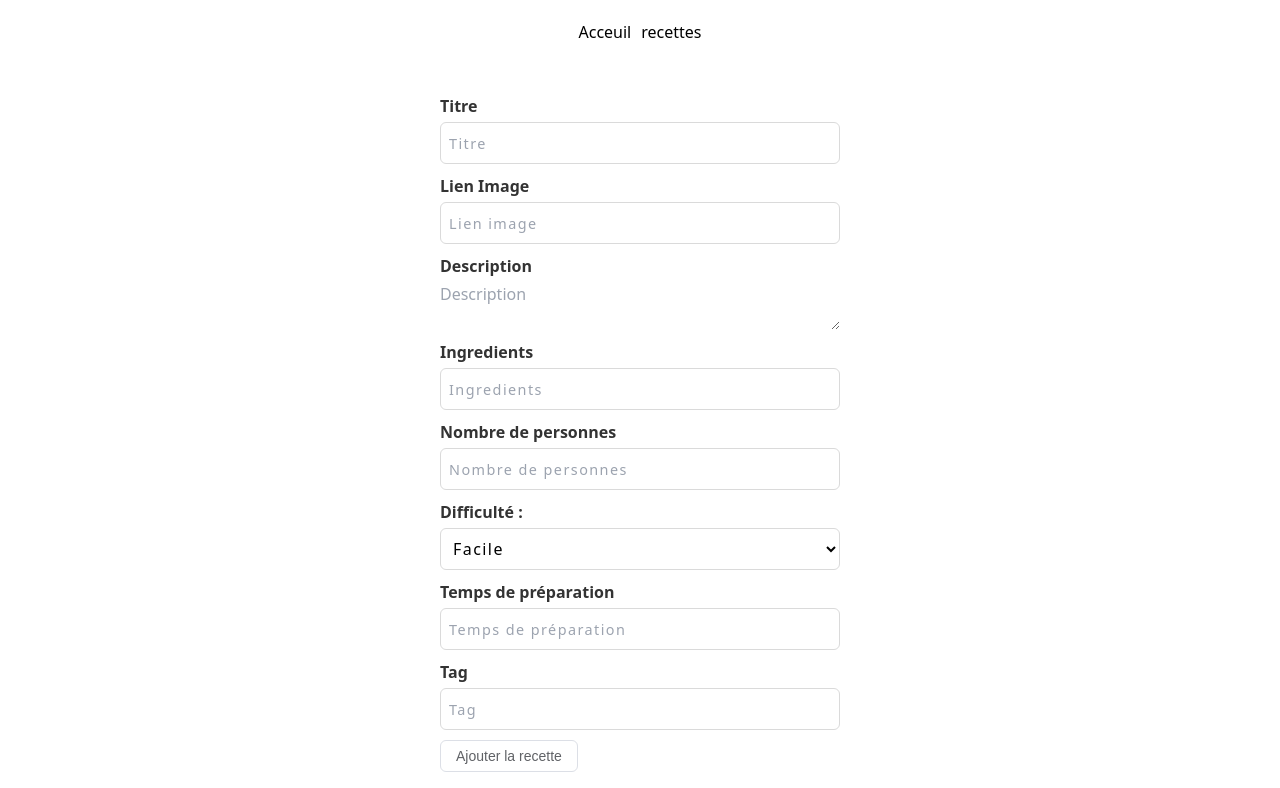
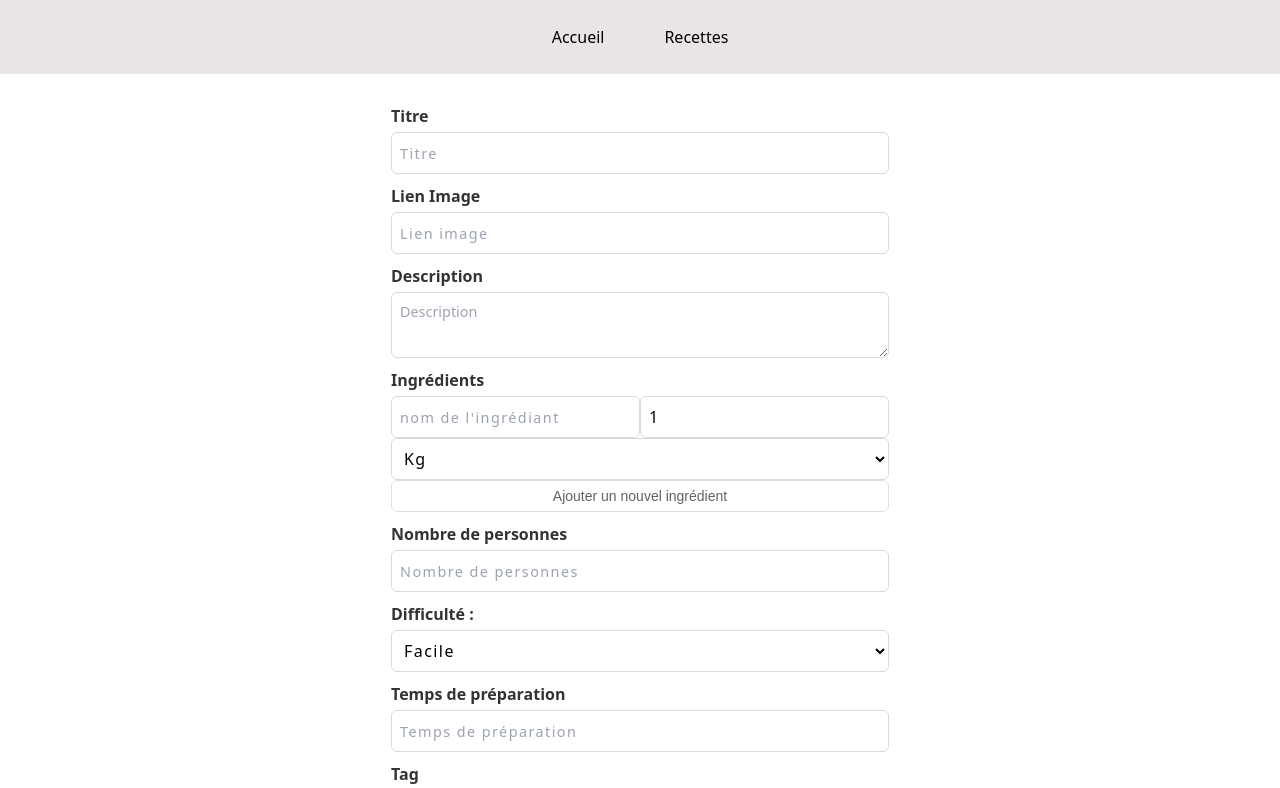
Before and after one commit to Dsaquel/recette-de-cuisine, a React (Vite) app: page /recipe in a window 1280 px wide. Shown: the top 788 px of the page. Built offline with nearby package versions, Linux system fonts and the light colour scheme.

Commit message:
add unit mesure

```diff
--- a/index.html
+++ b/index.html
@@ -5,6 +5,7 @@
     <link rel="icon" type="image/svg+xml" href="/vite.svg" />
     <meta name="viewport" content="width=device-width, initial-scale=1.0" />
     <title>Vite + React + TS</title>
+    <link rel="stylesheet" href="https://fonts.googleapis.com/css2?family=Material+Symbols+Outlined:opsz,wght,FILL,GRAD@48,400,0,0" />
   </head>
   <body>
     <div id="root"></div>
--- a/src/components/FormRecipe/FormRecipe.scss
+++ b/src/components/FormRecipe/FormRecipe.scss
@@ -1,5 +1,5 @@
 form {
-    max-width: 400px;
+    max-width: fit-content;
     margin: 0 auto;
 }
 
@@ -15,3 +15,58 @@ label {
     margin-bottom: 4px;
     color: #333;
 }
+
+.error {
+    color: var(--c-danger);
+}
+input,
+select {
+    border: 1px solid #dadada;
+    border-radius: 6px;
+    outline: 0;
+    background: transparent;
+    padding: 8px !important;
+    letter-spacing: 0.09rem;
+    &::placeholder {
+        color: #979797;
+        font-size: 0.9rem;
+    }
+}
+
+textarea {
+    border: 1px solid #dadada;
+    border-radius: 6px;
+    padding: 8px !important;
+    &::placeholder {
+        color: #979797;
+        font-size: 0.9rem;
+    }
+
+}
+
+input:disabled {
+    background: #f5f5f5;
+}
+
+.ingredient {
+    display: flex;
+    align-items: center;
+    gap: 10px;
+}
+
+.close {
+    font-size: 12px;
+    display: flex;
+    align-items: center;
+    justify-content: center;
+    background-color: red;
+    padding: 2px;
+    border-radius: 20px;
+    border: none;
+    color: white;
+    &:hover {
+        cursor: pointer;
+        box-shadow: 0 0 10px #00000033;
+        background-color:orangered ;
+    }
+}
--- a/src/components/FormRecipe/FormRecipe.tsx
+++ b/src/components/FormRecipe/FormRecipe.tsx
@@ -1,24 +1,57 @@
 import { useRecipes } from "@/contexts/Recipe";
-import { Difficulty, IRecipe } from "@/types/recipe";
+import { Difficulty, IRecipe, IIngredient, UnitMeasure  } from "@/types/recipe";
 import { useForm } from "react-hook-form";
+import { useState } from "react";
 import "./FormRecipe.scss";
 
 const FormRecipe = () => {
-    const { handleSubmit, register } = useForm<IRecipe>();
+    const {
+        handleSubmit,
+        register,
+        formState: { errors }, // Récupère les erreurs du formulaire
+    } = useForm<IRecipe & IIngredient>();
+
     const { addRecipe } = useRecipes();
+    const [ingredients, setIngredients] = useState<IIngredient[]>([]);
+    const [ingredientName, setIngredientName] = useState<string>("");
+    const [ingredientQuantity, setIngredientQuantity] = useState<number>(1);
+    const [ingredientUnitMeasure, setIngredientUnitMeasure] = useState<IIngredient['unitMeasure']>('u')
 
     const onSubmit = (data: IRecipe) => {
         addRecipe({
             id: Date.now(),
             title: data.title,
             description: data.description,
-            ingredients: data.ingredients,
             person: data.person,
             difficulty: data.difficulty,
             tag: data.tag,
             preparationTime: data.preparationTime,
             img: data.img,
+            ingredients,
         });
+        setIngredientName("");
+        setIngredientQuantity(0);
+    };
+
+    const handleAddIngredient = () => {
+        if(!ingredientName.length) return
+        setIngredients([
+            ...ingredients,
+            {
+                id: Date.now(),
+                name: ingredientName,
+                quantity: ingredientQuantity,
+                unitMeasure: 'u'
+            },
+        ]);
+        setIngredientName("");
+        setIngredientQuantity(1);
+    };
+
+    const handleRemoveIngredient = (id: number) => {
+        const updatedIngredients = [...ingredients];
+        updatedIngredients.splice(updatedIngredients.indexOf(updatedIngredients.find(ingredient => ingredient.id === id)as IIngredient) , 1);
+        setIngredients(updatedIngredients);
     };
 
     return (
@@ -26,44 +59,163 @@ const FormRecipe = () => {
             <form onSubmit={handleSubmit(onSubmit)}>
                 <div>
                     <label htmlFor="title">Titre</label>
-                    <input placeholder="Titre" {...register("title")} />
+                    <input
+                        placeholder="Titre"
+                        {...register("title", {
+                            required: "Ce champ est requis",
+                        })}
+                    />
+                    {errors.title && (
+                        <span className="error">{errors.title.message}</span>
+                    )}
                 </div>
                 <div>
                     <label htmlFor="img">Lien Image</label>
-                    <input placeholder="Lien image" {...register("img")} />
+                    <input
+                        placeholder="Lien image"
+                        {...register("img", {
+                            required: "Ce champ est requis",
+                        })}
+                    />
+                    {errors.img && (
+                        <span className="error">{errors.img.message}</span>
+                    )}
                 </div>
                 <div>
                     <label htmlFor="description">Description</label>
                     <textarea
                         placeholder="Description"
-                        {...register("description")}
+                        {...register("description", {
+                            required: "Ce champ est requis",
+                        })}
                     />
+                    {errors.description && (
+                        <span className="error">
+                            {errors.description.message}
+                        </span>
+                    )}
                 </div>
                 <div>
-                    <label htmlFor="ingredients">Ingredients</label>
+                    <label htmlFor="ingredients">Ingrédients</label>
+                    {ingredients.map((ingredient) => (
+                        <div className="ingredient" key={ingredient.id}>
+                            <input disabled value={ingredient.name} />
+                            <input disabled value={ingredient.quantity} />
+                            <button
+                                className="close"
+                                type="button"
+                                onClick={() => handleRemoveIngredient(ingredient.id)}>
+                                <span className="material-symbols-outlined">
+                                    close
+                                </span>
+                            </button>
+                        </div>
+                    ))}
+
+                    <div className="item_ingredient">
                         <input
-                        placeholder="Ingredients"
-                        {...register("ingredients")}
+                            type="text"
+                            placeholder="nom de l'ingrédiant"
+                            value={ingredientName}
+                            {...register("name", {
+                                required: "Ce champ est requis",
+                            })}
+                            onChange={(e) => setIngredientName(e.target.value)}
                         />
+
+                        {errors.name && (
+                            <span className="error">{errors.name.message}</span>
+                        )}
+
+                        <input
+                            type="number"
+                            placeholder="quantité"
+                            value={ingredientQuantity}
+                            {...register("quantity", {
+                                required: "Ce champ est requis",
+                                min: {
+                                    value: 1,
+                                    message:
+                                        "La quantité doit être supérieur à 0",
+                                },
+                            })}
+                            onChange={(e) =>
+                                setIngredientQuantity(+e.target.value)
+                            }
+                        />
+
+                        {errors.quantity && (
+                            <span className="error">
+                                {errors.quantity.message}
+                            </span>
+                        )}
                     </div>
-                {/* choix, quantité & unité de mesure */}
 
+                    <select
+
+                        value={ingredientUnitMeasure}
+                            {...register("unitMeasure", {
+                            required: "Ce champ est requis",
+                            })}
+                            onChange={(e) =>
+                                setIngredientUnitMeasure(e.target.value)
+                            }
+                        >
+                            <option disabled>sélectionner</option>
+                            <option value={UnitMeasure.KG}>Kg</option>
+                            <option value={UnitMeasure.L}>l</option>
+                            <option value={UnitMeasure.G}>g</option>
+                            <option value={UnitMeasure.CL}>cL</option>
+                        </select>
+
+                        {errors.quantity && (
+                            <span className="error">
+                                {errors.quantity.message}
+                            </span>
+                        )}
+
+                    <button className="btn" type="button" onClick={handleAddIngredient}>
+                        Ajouter un nouvel ingrédient
+                    </button>
+                </div>
                 <div>
                     <label htmlFor="person">Nombre de personnes</label>
                     <input
                         type="number"
                         placeholder="Nombre de personnes"
-                        {...register("person")}
+                        {...register("person", {
+                            required: "Ce champ est requis",
+                            min: {
+                                value: 1,
+                                message:
+                                    "Le nombre de personnes doit être supérieur à 0",
+                            },
+                        })}
                     />
+                    {errors.person && (
+                        <span className="error">{errors.person.message}</span>
+                    )}
                 </div>
-
                 <div>
                     <label htmlFor="difficulty">Difficulté :</label>
-                    <select id="difficulty" {...register("difficulty")}>
-                        <option value={Difficulty.Easy}>Facile</option>
-                        <option value={Difficulty.Medium}>Moyen</option>
-                        <option value={Difficulty.Hard}>Difficile</option>
+                    <select
+                        id="difficulty"
+                        {...register("difficulty", { required: true })}>
+                        <option value={Difficulty.Easy}>
+                            {Difficulty.Easy}
+                        </option>
+                        <option value={Difficulty.Medium}>
+                            {Difficulty.Medium}
+                        </option>
+                        <option value={Difficulty.Hard}>
+                            {Difficulty.Hard}
+                        </option>
                     </select>
+                    {errors.difficulty && (
+                        <div style={{ color: "red" }}>
+                            Veuillez sélectionner la difficulté
+                        </div>
+                    )}
                 </div>
                 <div>
                     <label htmlFor="preparationTime">
@@ -78,7 +230,15 @@ const FormRecipe = () => {
                     <label htmlFor="tag">Tag</label>
                     <input placeholder="Tag" {...register("tag")} />
                 </div>
-                <button type="submit">Ajouter la recette</button>
+                <button className="btn" type="submit">Ajouter la recette</button>
+
+                <p>
+                    {errors.title?.type === "required"
+                        ? "Le champ titre est requis"
+                        : errors.title?.type === "minLength"
+                        ? "Ce champ doit contenir au moins 3 caractères"
+                        : null}
+                </p>
             </form>
         </div>
     );
--- a/src/components/Navbar/Navbar.tsx
+++ b/src/components/Navbar/Navbar.tsx
@@ -5,8 +5,8 @@ const Navbar = () => {
   return (
     <div className={styles.content}>
       <div className={styles.navbar}>
-        <Link to="/">Acceuil</Link>
-        <Link to="/recipe">recettes</Link>
+        <Link to="/">Accueil</Link>
+        <Link to="/recipe">Recettes</Link>
       </div>
     </div>
   )
--- a/src/components/Navbar/navbar.module.scss
+++ b/src/components/Navbar/navbar.module.scss
@@ -1,5 +1,5 @@
 .content {
-  background: var(--color-gray);
+    background: #ebe4e4;
     padding: 20px;
 }
 
@@ -8,9 +8,16 @@
     align-items: center;
     justify-content: center;
     max-width: 1300px;
-  gap: 10px;
+    gap: 50px;
     margin: auto;
+
+    a {
+        padding: 5px;
+        border-radius:10px;
+    }
+
     a:hover {
-    text-decoration: underline;
+        background-color: orangered;
+        color: white;
     }
 }
--- a/src/components/recipe/Recipe.tsx
+++ b/src/components/recipe/Recipe.tsx
@@ -1,4 +1,5 @@
-import { IRecipe } from "@/types/recipe";
+import { useState } from "react";
+import { IIngredient, IRecipe } from "@/types/recipe";
 import "./Recipe.scss";
 
 interface Props {
@@ -7,6 +8,16 @@ interface Props {
 }
 
 const Recipe = ({ recipe, showAllContent = false }: Props) => {
+    const [quantity, setQuantity] = useState(1);
+    const handleQuantityChange = (
+        event: React.ChangeEvent<HTMLInputElement>
+    ) => {
+        const newQuantity = Number(event.target.value);
+        setQuantity(newQuantity);
+    };
+
+    const personNumber = quantity; // Calcul du nombre de personnes
+
     return (
         <div className="image-item">
             <img src={recipe.img} alt="Image 1" />
@@ -14,17 +25,30 @@ const Recipe = ({ recipe, showAllContent = false }: Props) => {
                 <h3 className="card_title">{recipe.title}</h3>
                 {showAllContent && (
                     <div>
-                        {recipe.person > 1 ? (
-                            <p className="card__text">
-                                {recipe.person} personnes
-                            </p>
-                        ) : (
-                            <p className="card__text">
-                                {recipe.person} personne
-                            </p>
-                        )}
+                        <p className="card__text">
+                            <input
+                                type="number"
+                                name="quantity"
+                                id="quantity"
+                                value={quantity}
+                                min="1"
+                                onChange={handleQuantityChange}
+                            />
+                            personne{personNumber > 1 ? "s" : ""}
+                        </p>
                         <p className="card_description">{recipe.description}</p>
-                        <p className="card__text">{recipe.ingredients}</p>
+
+                        {recipe.ingredients.map((ingredient) => (
+                            <div
+                                className="content_ingredient"
+                                key={ingredient.id}>
+                                <p>{ingredient.name}</p>
+                                <span className="card__text">
+                                {ingredient.quantity * personNumber}
+                                </span>
+                            </div>
+                        ))}
+
                         <p className="card__text">{recipe.difficulty}</p>
                         <p className="card__text">
                             {recipe.preparationTime} min
--- a/src/components/recipe/RecipeList.tsx
+++ b/src/components/recipe/RecipeList.tsx
@@ -17,8 +17,8 @@ const RecipeList = () => {
     return (
         <div className="image-grid">
             {recipes.map((recipe) => (
-                <div onClick={() => handleClick(recipe.id)}>
-                    <Recipe recipe={recipe} key={recipe.id} />
+                <div onClick={() => handleClick(recipe.id)} key={recipe.id}>
+                    <Recipe recipe={recipe} />
                 </div>
             ))}
         </div>
--- a/src/contexts/Recipe.tsx
+++ b/src/contexts/Recipe.tsx
@@ -25,7 +25,28 @@ const RecipeProvider = ({ children }: Props) => {
       preparationTime: 60,
       tag: 'Plat',
       title: 'Couscous',
-      ingredients: "Merguez,Boeuf,semoule de blé,légumes",
+      ingredients: [
+        {
+            id: 1,
+            name: 'Merguez',
+            quantity: 3,
+        },
+        {
+            id: 2,
+            name: 'Boeuf',
+            quantity: 8
+        },
+        {
+            id: 3,
+            name: 'semoule de blé',
+            quantity: 94039
+        },
+        {
+            id: 4,
+            name: 'légumes',
+            quantity: 4
+        },
+        ],
       person: 4,
       description:
         "Le couscous est un plat d'origine nord-africaine composé d'un plat conséquent de semoule de blé et accompagné de légumes, parfois enrichi de viande d'agneau, de poulet, de brochettes ou de poissons. Il est le plus souvent accompagné par un bouillon pour le goût et de gigots d'agneaux, c'est un plat qui vient du Maroc.",
--- a/src/scss/base.scss
+++ b/src/scss/base.scss
@@ -1,4 +1,4 @@
-button {
+.btn {
   display: inline-flex;
   justify-content: center;
   align-items: center;
@@ -67,16 +67,3 @@ button {
     }
   }
 };
-
-input, select  {
-  border: 1px solid #dadada;
-  border-radius: 6px;
-  outline: 0;
-  background: transparent;
-  padding: 8px !important;
-  letter-spacing: 0.09rem;
-  &::placeholder {
-    color: #979797;
-    font-size: 0.9rem;
-  }
-}
```
Also changed, not shown: src/components/recipe/Recipe.scss (+15 -0 lines), src/types/recipe.ts (+15 -6 lines). Lines whose indentation alone changed are shown as unchanged.
